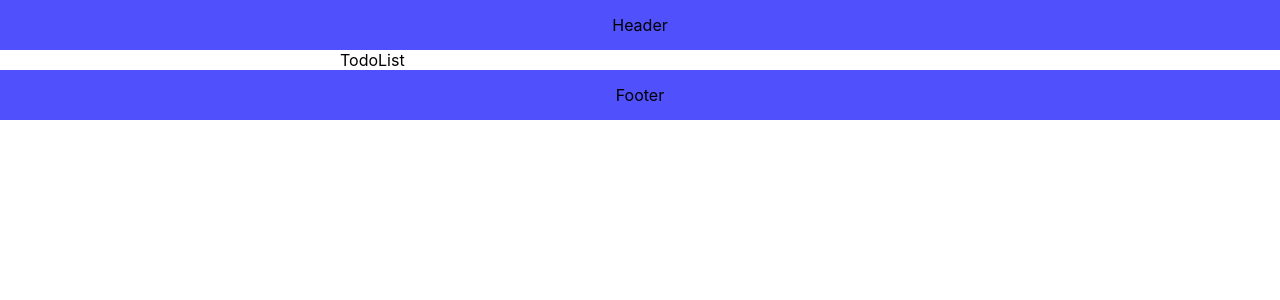
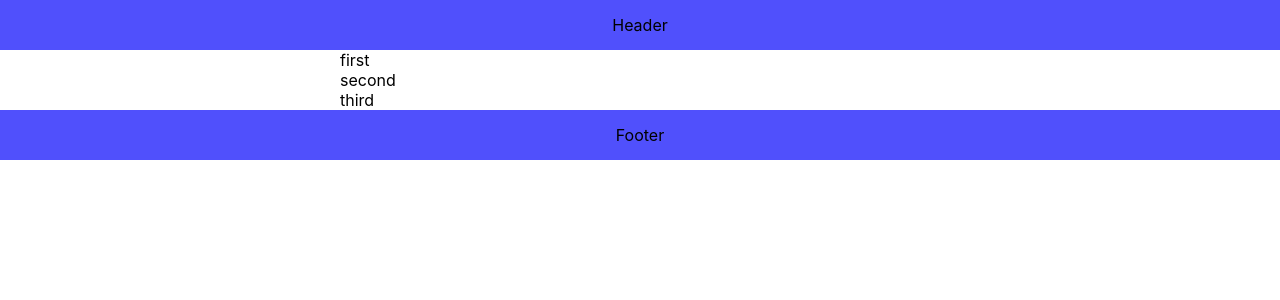
Before and after one commit to Drimodaren/simple-todo-app, a React (Create React App) app: page / in a window 1280 px wide. Shown: the top 300 px of the page. Built offline with nearby package versions, Linux system fonts and the light colour scheme.

Commit message:
#9 Add data for TodoItem

```diff
--- a/src/pages/TodoList/TodoItem/index.jsx
+++ b/src/pages/TodoList/TodoItem/index.jsx
@@ -0,0 +1,7 @@
+import React from 'react'
+
+export default function TodoItem({title,completed}) {
+  return (
+    <div>{title}</div>
+  )
+}
--- a/src/pages/TodoList/index.jsx
+++ b/src/pages/TodoList/index.jsx
@@ -1,5 +1,6 @@
 import React, { useEffect, useState } from 'react';
 import { getAllTodos } from '../../services/todoAdapter';
+import TodoItem from './TodoItem';
 
 export const LOADING_STATE = { NEVER: 'Never', LOADING: 'Loading', LOADED: 'Loaded' };
 export default function TodoList() {
@@ -22,5 +23,11 @@ export default function TodoList() {
     cb();
   }, []);
 
-  return <div>TodoList</div>;
+  return (
+    <div>
+      {todos.map((item) => (
+        <TodoItem key={item.id} id={item.id} title={item.title} completed={item.completed} />
+      ))}
+    </div>
+  );
 }
```
